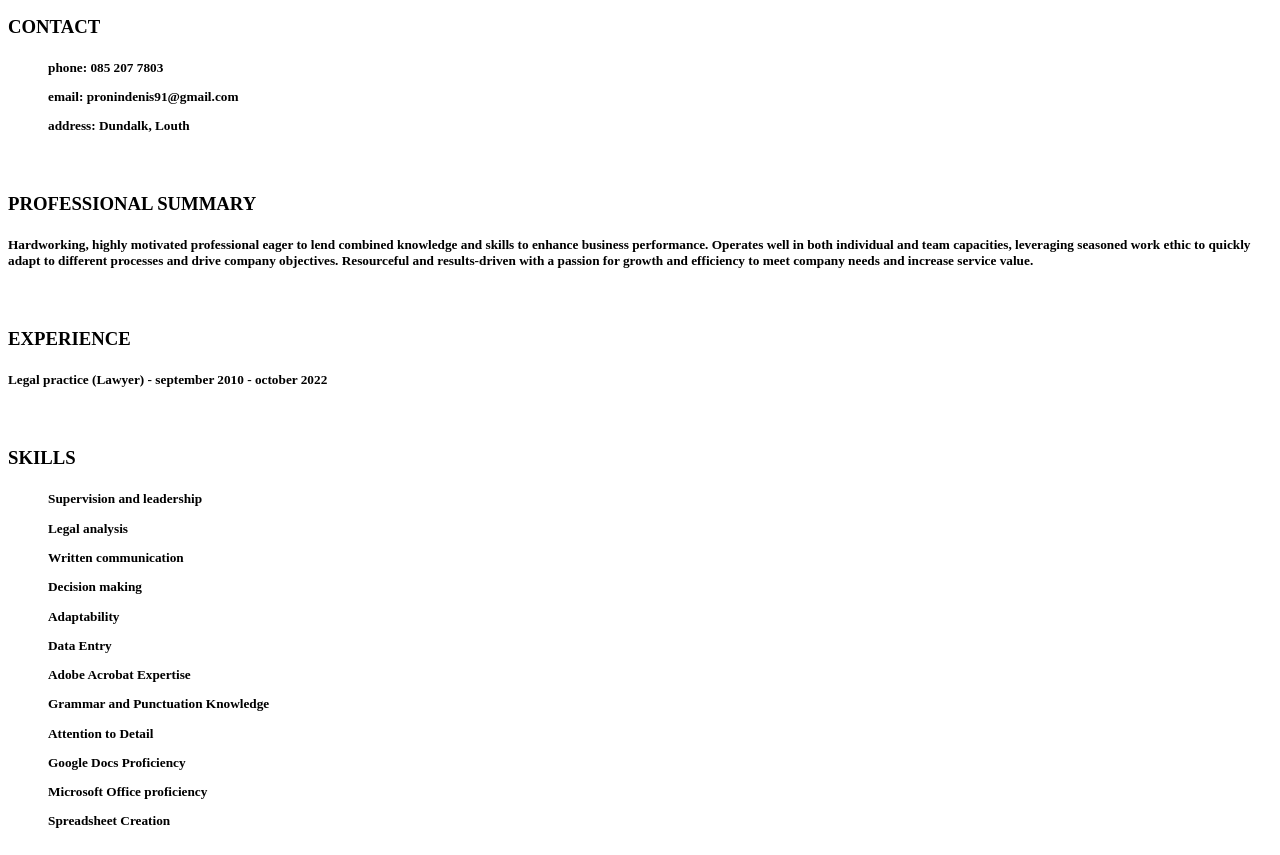
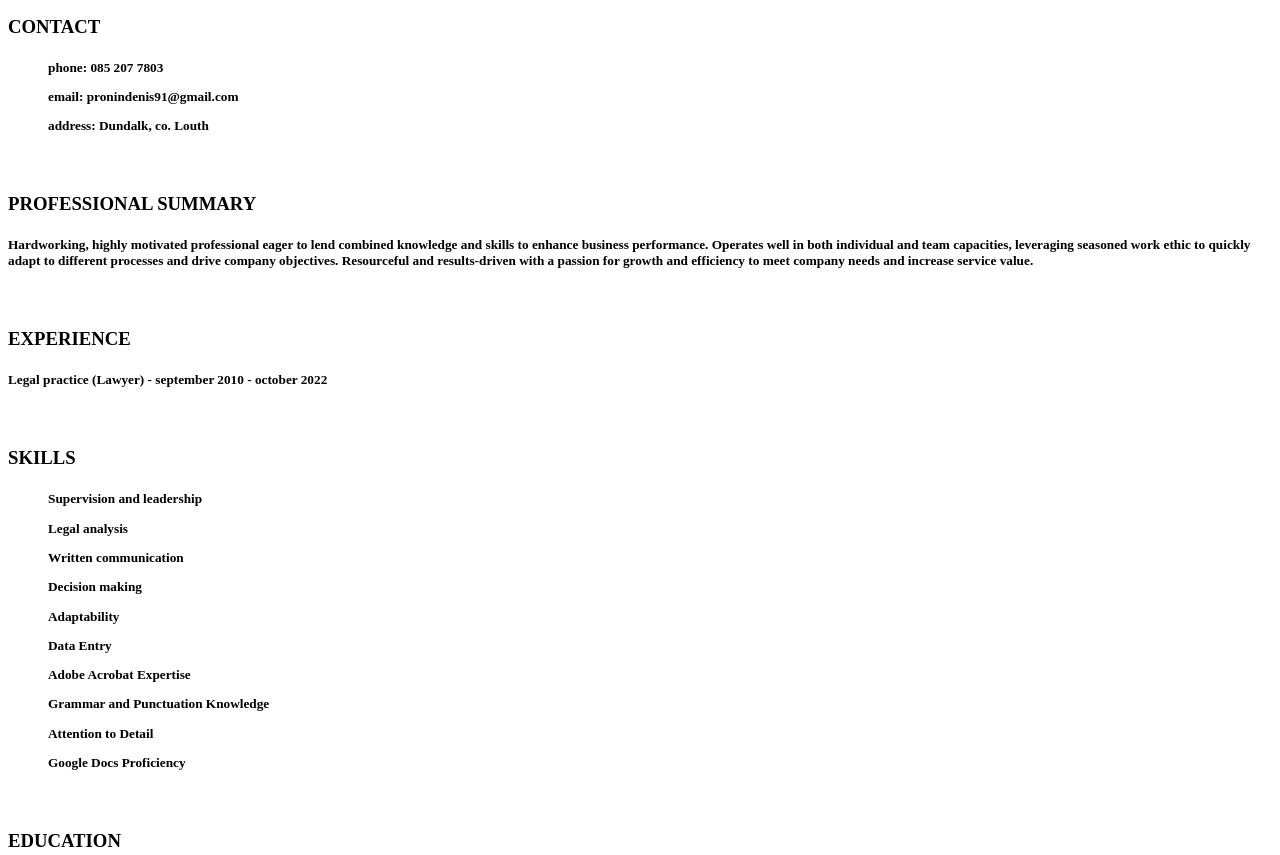
Before and after one commit to ProninDenys/CV, a plain HTML site: page index.html in a window 1280 px wide. Shown: the part 127-982 px from the top of the page. Drawn offline with Linux system fonts and the light colour scheme.

Commit message:
add content  to HTML

```diff
--- a/index.html
+++ b/index.html
@@ -17,7 +17,7 @@
     <h5>
 <ul>phone: 085 207 7803 </ul>
 <ul>email: pronindenis91@gmail.com</ul>
-<ul>address: Dundalk, Louth</ul>
+<ul>address: Dundalk, co. Louth</ul>
 </h5>
      </nav>
 
@@ -40,8 +40,6 @@
 <ul>Grammar and Punctuation Knowledge</ul>
 <ul>Attention to Detail</ul>
 <ul>Google Docs Proficiency</ul>
-<ul>Microsoft Office proficiency</ul>
-<ul>Spreadsheet Creation</ul>
      </h5>
 
 <br>
```
